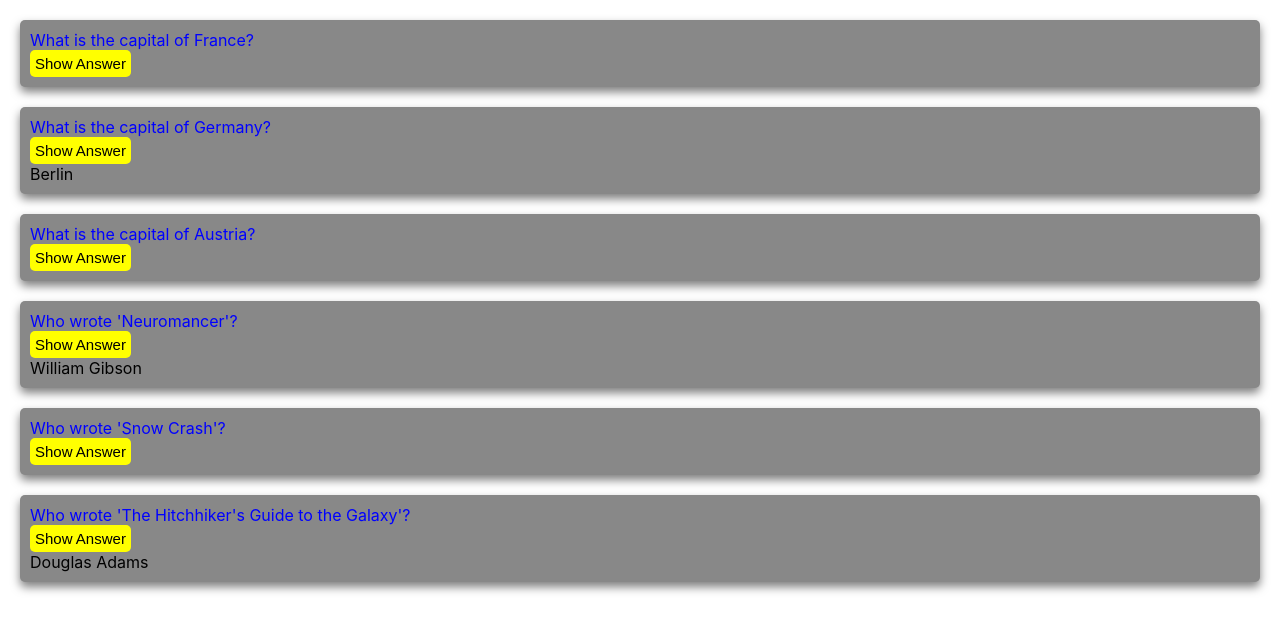
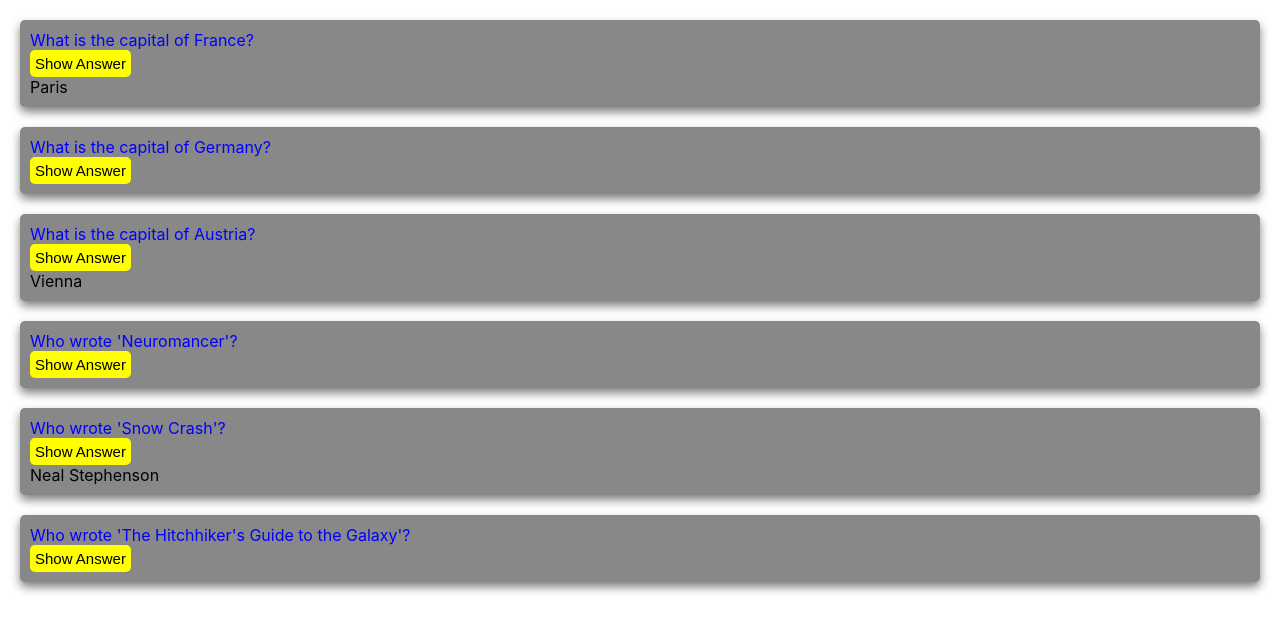
Before and after one commit to UniversalTraveller/quiz-app-react, a React (Create React App) app: page / in a window 1280 px wide. Shown: the top 632 px of the page. Built offline with nearby package versions, Linux system fonts and the light colour scheme.

Commit message:
Fix function toggleAnswer

```diff
--- a/src/components/DisplayCards.jsx
+++ b/src/components/DisplayCards.jsx
@@ -29,6 +29,7 @@
 export default function DisplayCards() {
   const quizCards = useStore((state) => state.quizCards);
   const toggleBookmark = useStore((state) => state.toggleBookmark);
+  const toggleAnswer = useStore((state) => state.toggleAnswer);
 
   return (
     <div className="App">
@@ -38,12 +39,12 @@
           <BigButton
             type="button"
             onClick={() => {
-              toggleBookmark(card.id);
+              toggleAnswer(card.id);
             }}
           >
             Show Answer
           </BigButton>
-          {card.bookmark && <p>{card.answer}</p>}
+          {card.showAnswer && <p>{card.answer}</p>}
         </Card>
       ))}
     </div>
--- a/src/useStore.jsx
+++ b/src/useStore.jsx
@@ -9,6 +9,7 @@
       answer: "Paris",
       tags: ["France", "Capital"],
       bookmark: false,
+      showAnswer: true,
     },
     {
       id: nanoid(),
@@ -16,6 +17,7 @@
       answer: "Berlin",
       tags: ["Germany", "Capital"],
       bookmark: true,
+      showAnswer: false,
     },
     {
       id: nanoid(),
@@ -23,6 +25,7 @@
       answer: "Vienna",
       tags: ["Austria", "Capital"],
       bookmark: false,
+      showAnswer: true,
     },
     {
       id: nanoid(),
@@ -30,6 +33,7 @@
       answer: "William Gibson",
       tags: ["Neuromancer", "Author"],
       bookmark: true,
+      showAnswer: false,
     },
     {
       id: nanoid(),
@@ -37,6 +41,7 @@
       answer: "Neal Stephenson",
       tags: ["Snow Crash", "Author"],
       bookmark: false,
+      showAnswer: true,
     },
     {
       id: nanoid(),
@@ -44,6 +49,7 @@
       answer: "Douglas Adams",
       tags: ["Hitchhiker's Guide", "Author"],
       bookmark: true,
+      showAnswer: false,
     },
   ],
   toggleBookmark: (id) => {
@@ -55,6 +61,15 @@
       };
     });
   },
+  toggleAnswer: (id) => {
+    set((state) => {
+      return {
+        quizCards: state.quizCards.map((card) =>
+          card.id === id ? { ...card, showAnswer: !card.showAnswer } : card
+        ),
+      };
+    });
+  },
 }));
 
 export { useStore };
```
